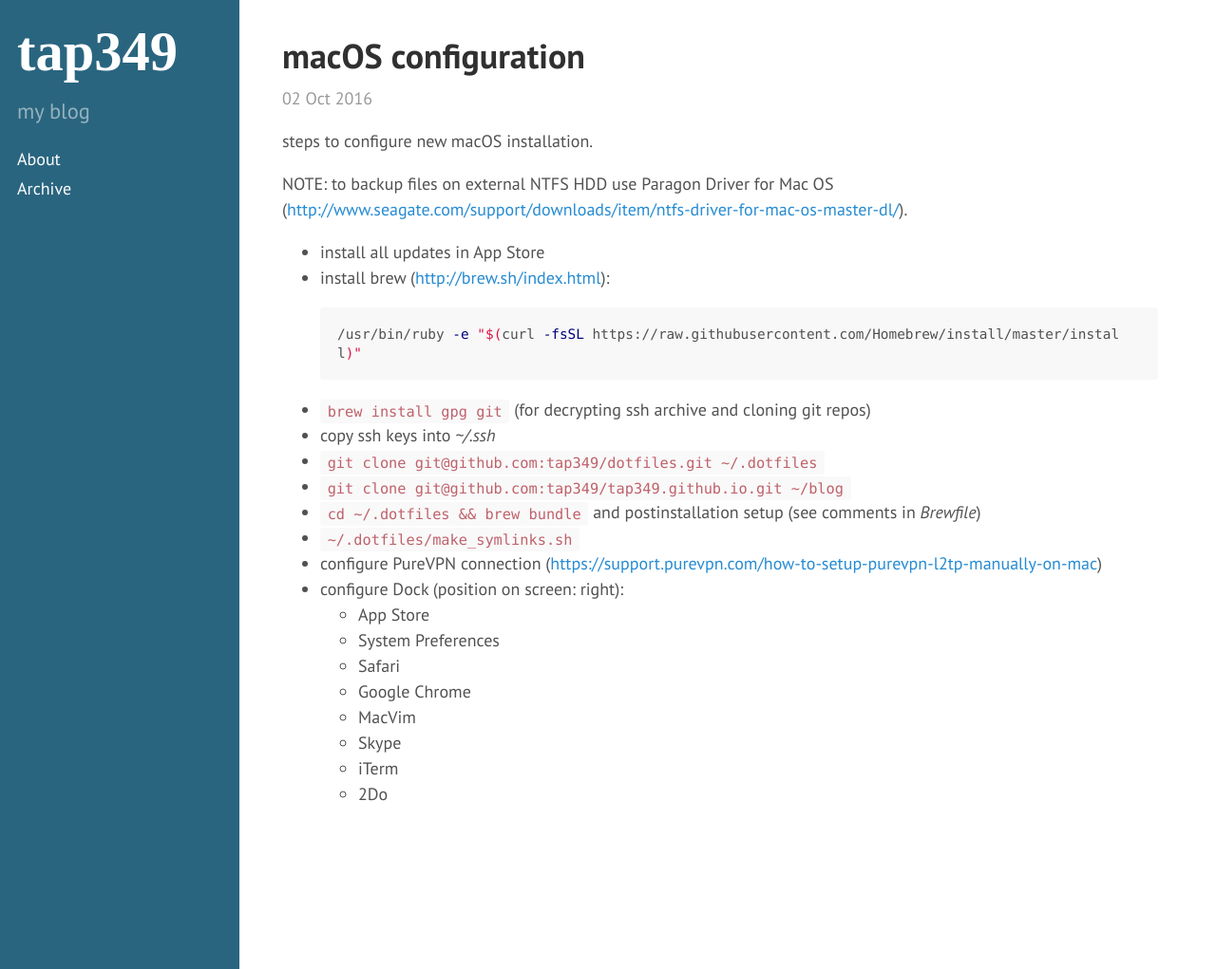
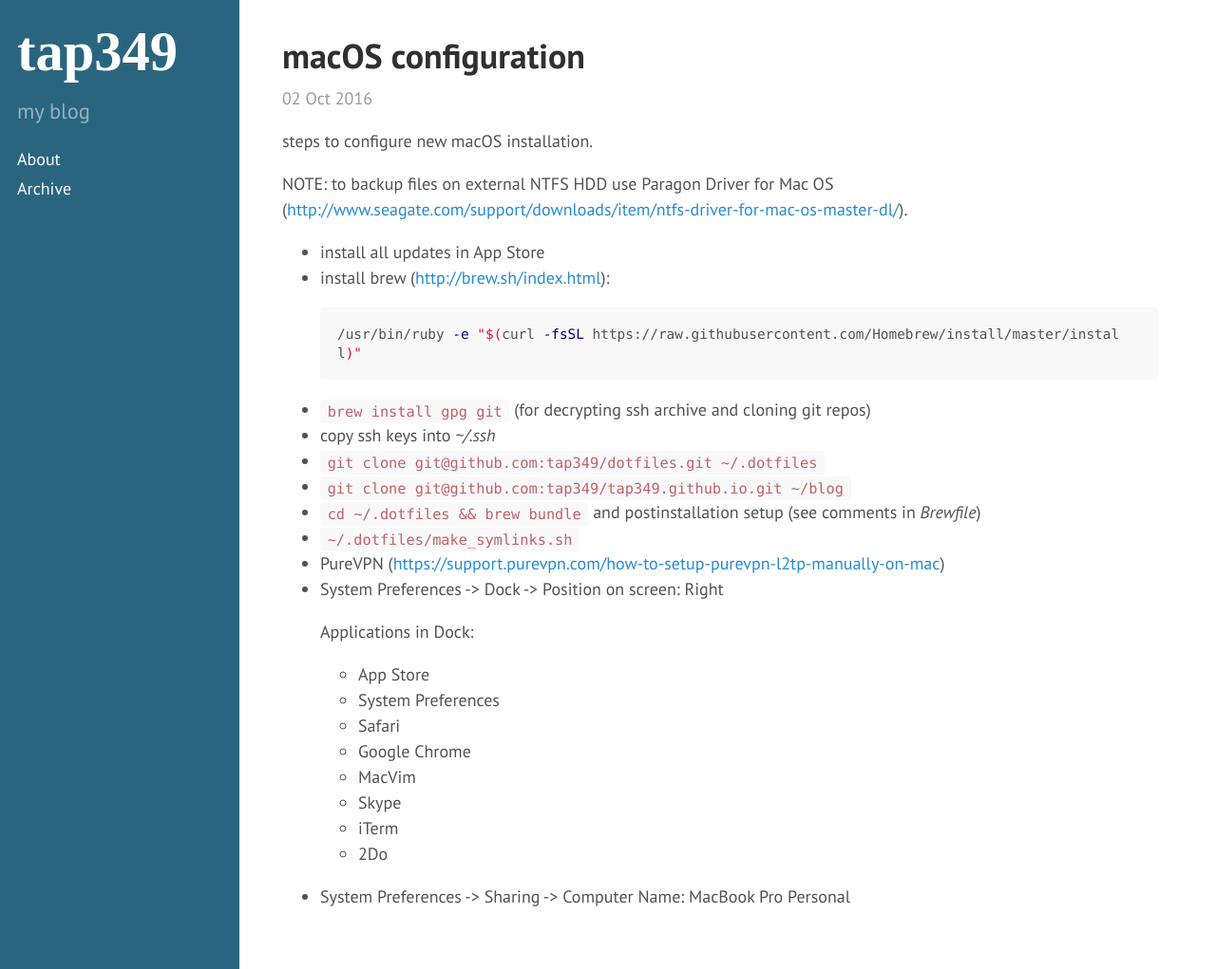
Before and after one commit to tap349/tap349.github.io, a Jekyll site: the page built from _posts/2016-10-03-macos-configuration.md, in a window 1280 px wide and 1021 px high. Shown: the whole window at 95% size. Built offline with Jekyll 4.4.1, drawn with Linux system fonts in a browser that asks for light colours.

Commit message:
update 2016-10-03_03:19:27

```diff
--- a/_posts/2016-10-03-macos-configuration.md
+++ b/_posts/2016-10-03-macos-configuration.md
@@ -27,9 +27,10 @@ NOTE: to backup files on external NTFS HDD use Paragon Driver for Mac OS
 - `cd ~/.dotfiles && brew bundle` and postinstallation setup
   (see comments in _Brewfile_)
 - `~/.dotfiles/make_symlinks.sh`
-- configure PureVPN connection
-  (<https://support.purevpn.com/how-to-setup-purevpn-l2tp-manually-on-mac>)
-- configure Dock (position on screen: right):
+- PureVPN (<https://support.purevpn.com/how-to-setup-purevpn-l2tp-manually-on-mac>)
+- System Preferences -> Dock -> Position on screen: Right
+
+  Applications in Dock:
   - App Store
   - System Preferences
   - Safari
@@ -38,3 +39,4 @@ NOTE: to backup files on external NTFS HDD use Paragon Driver for Mac OS
   - Skype
   - iTerm
   - 2Do
+- System Preferences -> Sharing -> Computer Name: MacBook Pro Personal
```
